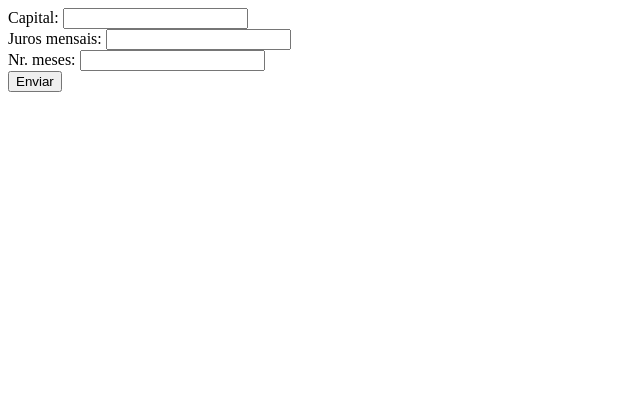
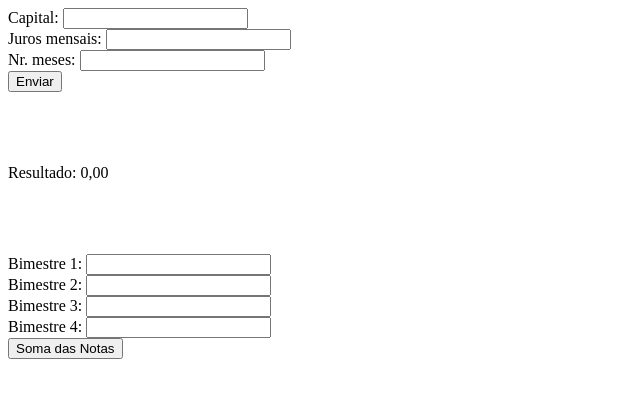
Before and after one commit to gtkboar/primeirof_3t, a plain HTML site: page index.html in a window 1280 px wide. Shown: the whole page, without its empty margins (0-640 px from the left). Drawn offline with Linux system fonts and the light colour scheme.

Commit message:
Update index.html

```diff
--- a/index.html
+++ b/index.html
@@ -14,5 +14,15 @@
     Nr. meses: <input id="meses" type="text"><br>
     <button onclick="total()"> Enviar</button>
 
+    <br><br><br><br><br>
+    <span id="result">Resultado: 0,00</span>
+    <br><br><br><br><br>
+    Bimestre 1: <input id="b1" type="text"><br>
+    Bimestre 2: <input id="b2" type="text"><br>
+    Bimestre 3: <input id="b3" type="text"><br>
+    Bimestre 4: <input id="b4" type="text"><br>
+
+    <button onclick="somaNota()">Soma das Notas</button>
+
 </body>
 </html>
```
